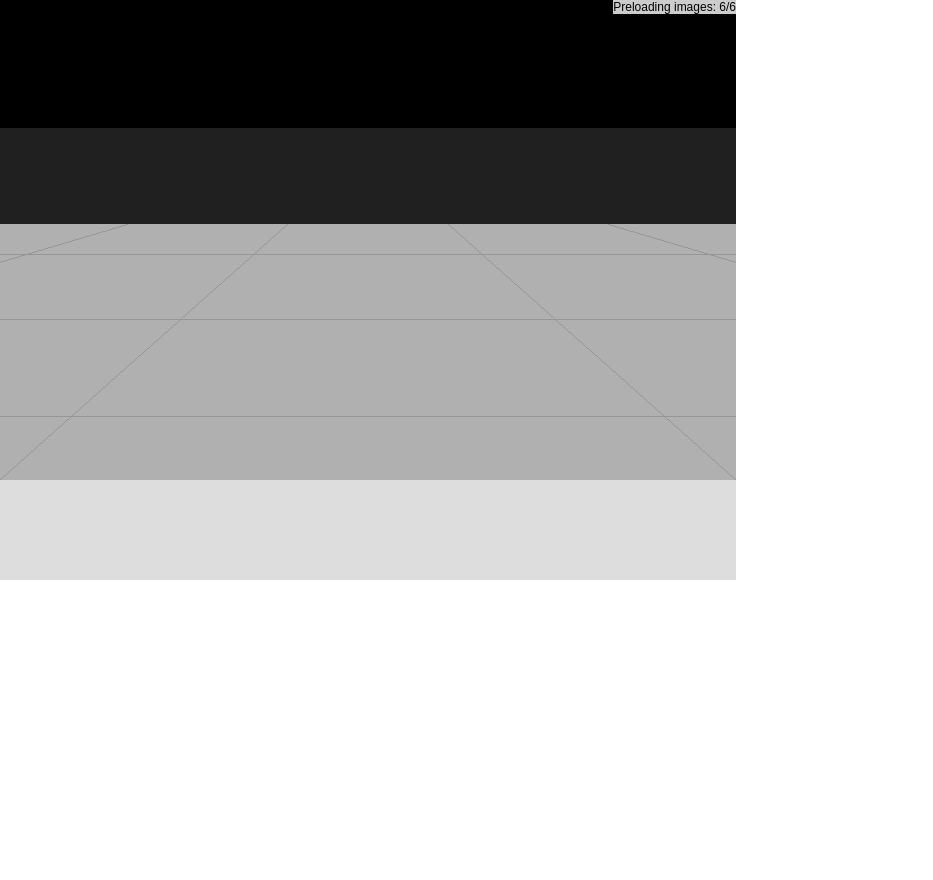
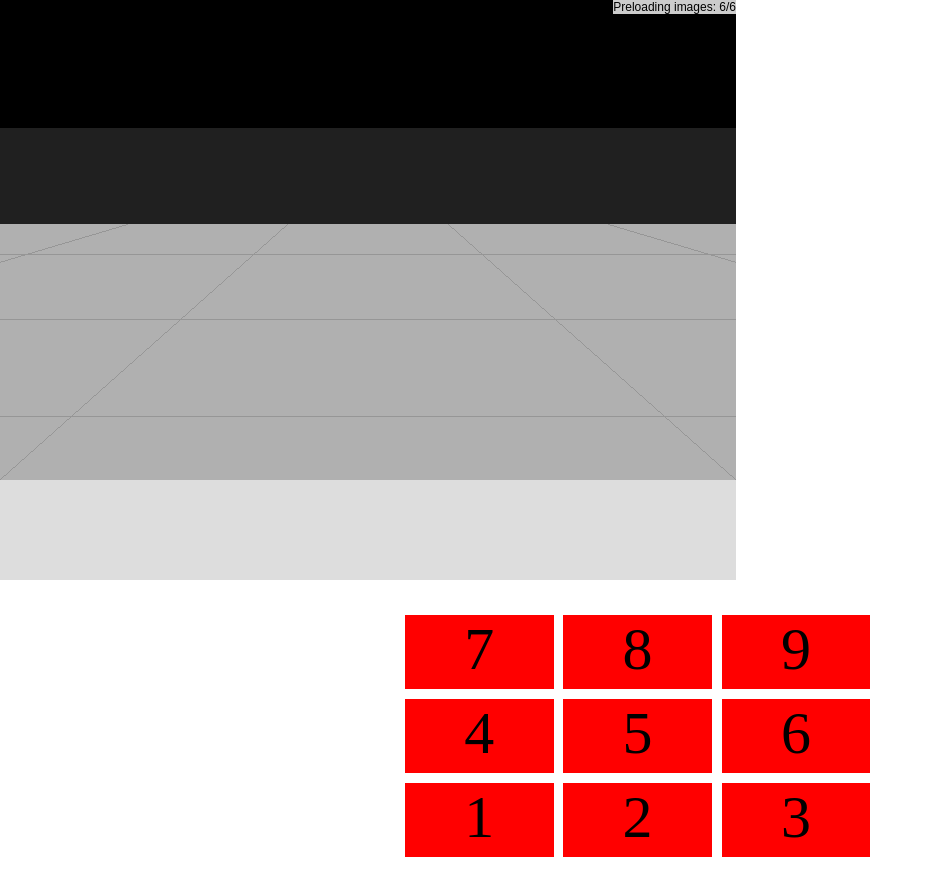
Before and after one commit to alvarocastro/node-mud, a website: page public/index.html in a window 1280 px wide. Shown: the whole page, without its empty margins (0-933 px from the left). Before the commit the page ends 800 px from the top, so only its background shows below. Drawn offline with nearby package versions, Linux system fonts and the light colour scheme; no server answers.

Commit message:
mouse controls

```diff
--- a/public/index.html
+++ b/public/index.html
@@ -35,10 +35,31 @@
 				});
 				*/
 			});
+			$(function () {
+				$('#numpad div').on('click', function () {
+					var e = $.Event('keydown');
+					e.keyCode = $(this).attr('class');
+					$(document).trigger(e);
+				});
+			});
 		</script>
 
 		<style>
 			* {margin: 0; padding: 0;}
+			#numpad {
+				width: 480px;
+				height: 240px;
+				margin: 30px auto;
+			}
+			#numpad div {
+				width: 31%;
+				height: 31%;
+				margin: 1%;
+				background: red;
+				float: left;
+				text-align: center;
+				font-size: 60px;
+			}
 		</style>
 	</head>
 
@@ -90,5 +111,16 @@
 		</div>
 
 		<div id="chat_log"></div>
+		<div id="numpad">
+			<div class="103">7</div>
+			<div class="104">8</div>
+			<div class="105">9</div>
+			<div class="100">4</div>
+			<div class="101">5</div>
+			<div class="102">6</div>
+			<div class="97">1</div>
+			<div class="98">2</div>
+			<div class="99">3</div>
+		</div>
 	</body>
 </html>
```
Also changed, not shown: public/index3d.html (+1 -1 lines).
